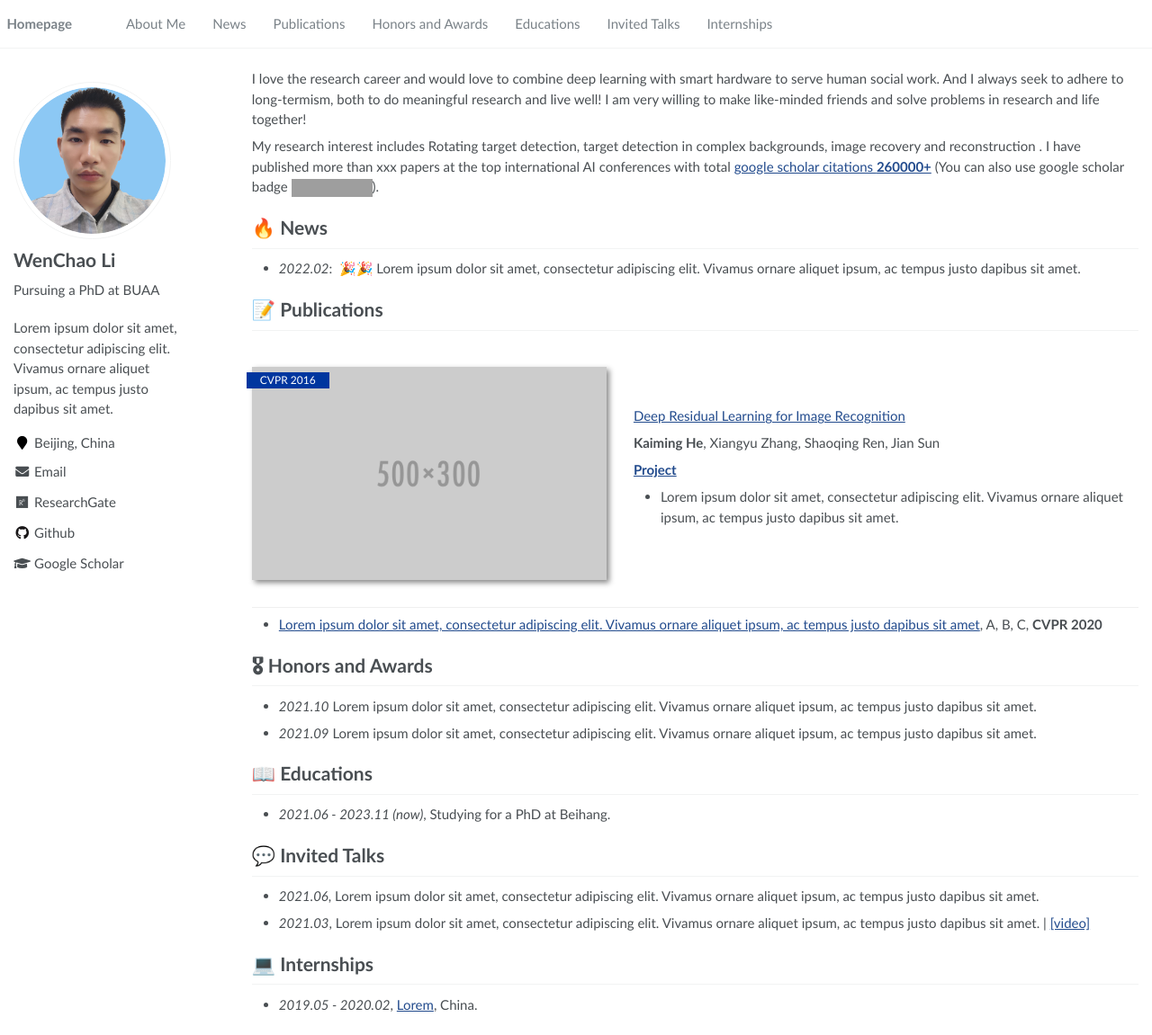
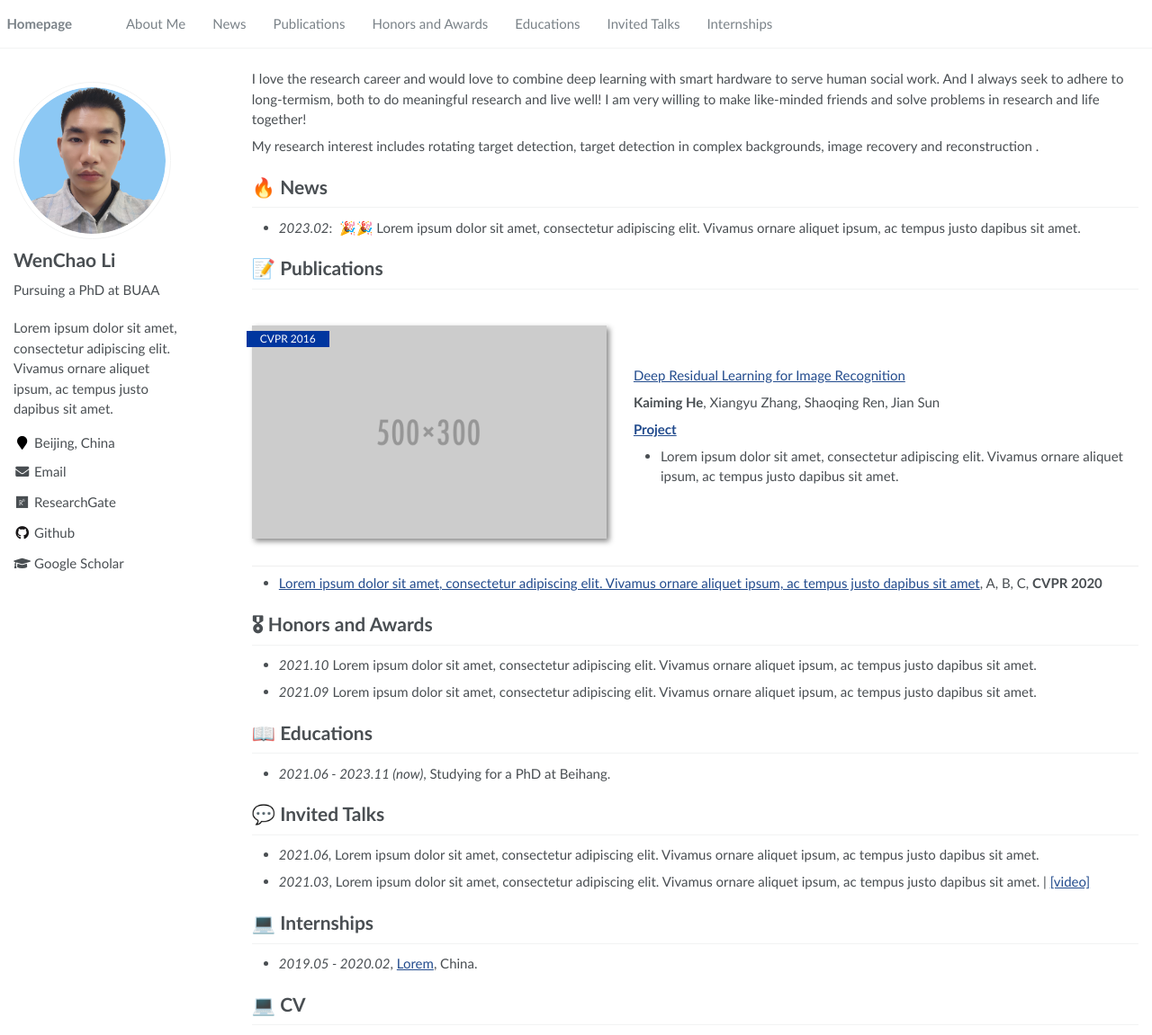
Before and after one commit to RayeRen/acad-homepage.github.io, a Jekyll site: the page built from _pages/about.md, in a window 1280 px wide and 1151 px high. Shown: the whole window at 90% size. Built offline with Jekyll 4.4.1, drawn with Linux system fonts in a browser that asks for light colours; grey boxes are pictures that could not be loaded.

Commit message:
Update about.md

```diff
--- a/_pages/about.md
+++ b/_pages/about.md
@@ -19,11 +19,11 @@ redirect_from:
 
 I love the research career and would love to combine deep learning with smart hardware to serve human social work. And I always seek to adhere to long-termism, both to do meaningful research and live well! I am very willing to make like-minded friends and solve problems in research and life together!
 
-My research interest includes Rotating target detection, target detection in complex backgrounds, image recovery and reconstruction . I have published more than xxx papers at the top international AI conferences with total <a href='https://scholar.google.com/citations?user=DhtAFkwAAAAJ'>google scholar citations <strong><span id='total_cit'>260000+</span></strong></a> (You can also use google scholar badge <a href='https://scholar.google.com/citations?user=DhtAFkwAAAAJ'><img src="https://img.shields.io/endpoint?url={{ url | url_encode }}&logo=Google%20Scholar&labelColor=f6f6f6&color=9cf&style=flat&label=citations"></a>).
+My research interest includes rotating target detection, target detection in complex backgrounds, image recovery and reconstruction .
 
 
 # 🔥 News
-- *2022.02*: &nbsp;🎉🎉 Lorem ipsum dolor sit amet, consectetur adipiscing elit. Vivamus ornare aliquet ipsum, ac tempus justo dapibus sit amet.
+- *2023.02*: &nbsp;🎉🎉 Lorem ipsum dolor sit amet, consectetur adipiscing elit. Vivamus ornare aliquet ipsum, ac tempus justo dapibus sit amet.
 
 
 # 📝 Publications
@@ -56,3 +56,6 @@ My research interest includes Rotating target detection, target detection in com
 
 # 💻 Internships
 - *2019.05 - 2020.02*, [Lorem](https://github.com/), China.
+
+
+# 💻 CV
```
